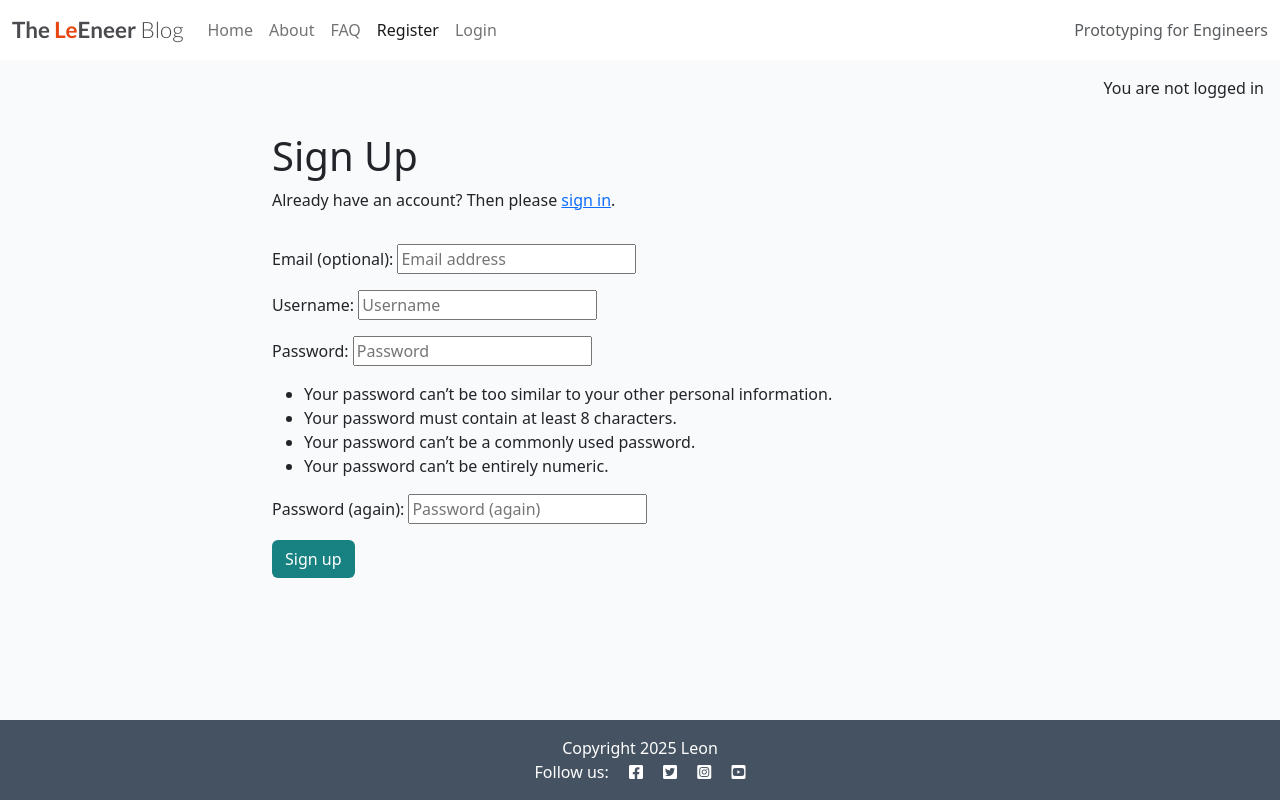
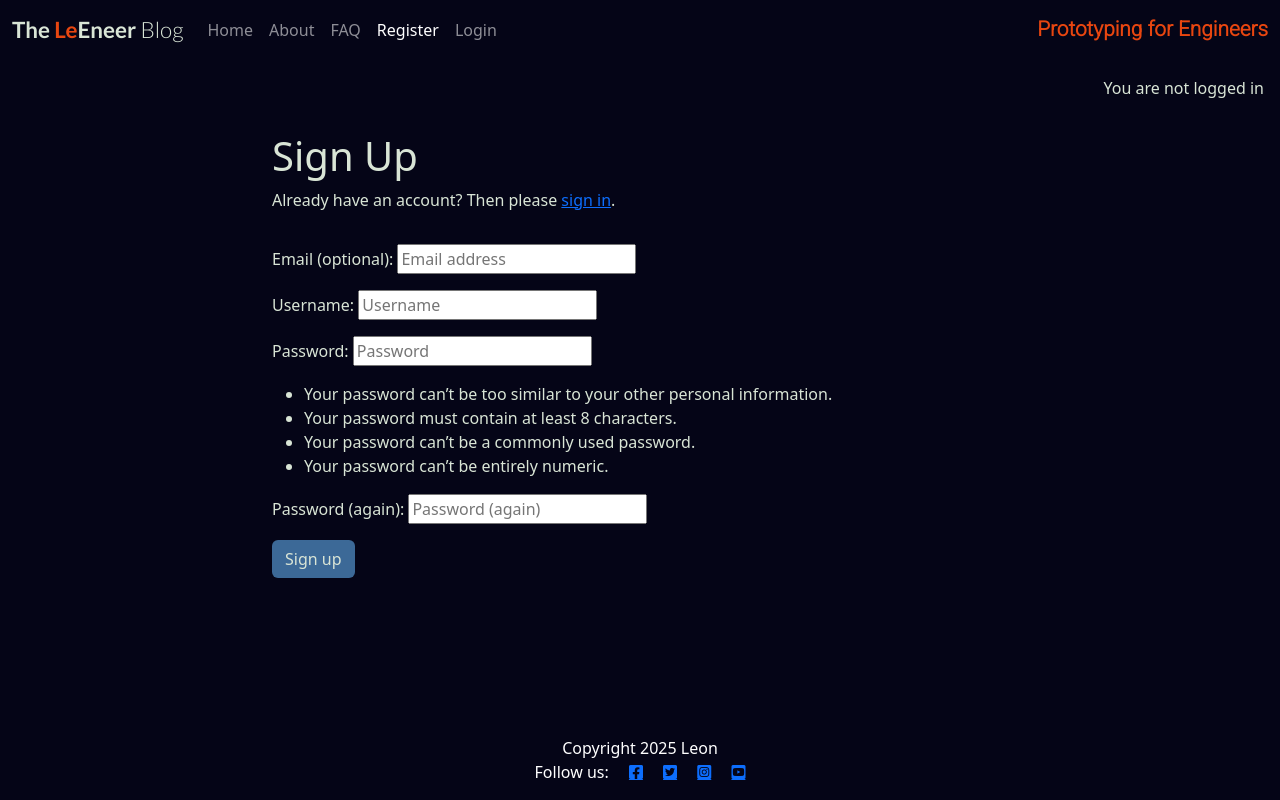
Before and after one commit to TheBlep/Le_Engineer_Blog, a Django app: page /accounts/signup/ in a window 1280 px wide. Run offline with Django 4.2, Linux system fonts and the light colour scheme.

Commit message:
edit(build): Updated CSS styles and html

```diff
--- a/blog/templates/blog/index.html
+++ b/blog/templates/blog/index.html
@@ -30,7 +30,7 @@
                             </a>
 
                             <hr />
-                            <p class="card-text text-muted h6">{{ post.created_on}}
+                            <p class="card-text h6">{{ post.created_on}}
                             </p>
                         </div>
                     </div>
--- a/static/css/style.css
+++ b/static/css/style.css
@@ -1,16 +1,24 @@
 body {
-    background-color: #F9FAFC;
+    background-color: #050517;
+    color: #d9e5d6;
     }
 
     .brand {
     font-family: Lato, sans-serif;
     font-size: 1.4rem;
     font-weight: 700;
-    color: #4A4A4F;
+    color: #d9e5d6;
     }
 
     .red-o {
     color: #E84610;
+    }
+
+    .red-e {
+    font-family: Roboto, 'Times New Roman', Times, serif;
+    color: #E84610;
+    font-size: 1.3rem;
+    font-weight: 800;
     }
 
     .thin {
@@ -18,19 +26,20 @@ body {
     }
 
     .light-bg {
-    background-color: #fff;
+    background-color: #d9e5d6;
     }
 
     .dark-bg {
-    background-color: #445261;
+    background-color: #050517;
     }
 
     .main-bg {
-    background-color: #F9FAFC;
+    background-color: #050517;
     }
 
     .card {
     border: none;
+    color: #d9e5d6;
     background-color: transparent;
     }
 
@@ -43,7 +52,7 @@ body {
     bottom: 5%;
     min-width: 30%;
     left: -2px;
-    background-color: #188181;
+    background-color: #3c6997;
     }
 
     .scale {
@@ -52,7 +61,7 @@ body {
     }
 
     .author {
-    color: white;
+    color: #d9e5d6;
     margin: 4px;
     text-transform: uppercase;
     }
@@ -67,8 +76,8 @@ body {
     }
 
     .masthead-text {
-    background-color: #445261;
-    color: white;
+    background-color: #050517;
+    color: #d9e5d6;
     position: relative;
     }
 
@@ -84,7 +93,7 @@ body {
     right: 90%;
     height: 100%;
     width: 150%;
-    background: #445261;
+    background: #050517;
     -webkit-transform: skew(15deg);
     -moz-transform: skew(15deg);
     transform: skew(15deg);
@@ -93,7 +102,7 @@ body {
 
     .post-link {
     text-decoration: none;
-    color: #445261;
+    color: #3c6997;
     }
 
     .post-link:hover,
@@ -108,29 +117,29 @@ body {
 
     .post-subtitle {
     margin-left: 5%;
-    color: lightgray;
+    color: #d9e5d6;
     }
 
     .btn-signup,
     .btn-edit {
-    background-color: #188181;
-    color: #fff;
+    background-color: #3c6997;
+    color: #d9e5d6;
     }
 
     .btn-signup:hover,
     .btn-signup:active {
-    background-color: #fff;
-    color: #23BBBB;
+    background-color: #d9e5d6;
+    color: #3c6997;
     }
 
     .link {
-    color: #23BBBB;
+    color: #3c6997;
     text-decoration: none;
     }
 
     .link:hover,
     .link:active {
-    color: #445261;
+    color: #E84610;
     text-decoration: underline;
     }
 
@@ -141,7 +150,7 @@ body {
     }
 
     .btn-delete {
-    color: #fff;
+    color: #d9e5d6;
     background: #E84610;
     }
 
@@ -153,9 +162,9 @@ body {
     }
 
     .faded {
-    color: rgb(172, 175, 175);
+    color: #666;
     }
 
     .approval {
-    color: rgb(222, 146, 168);
+    color: #E84610;
     }
--- a/templates/base.html
+++ b/templates/base.html
@@ -35,7 +35,7 @@
 <body class="d-flex flex-column h-100 main-bg">
 
     <!-- Navigation -->
-    <nav class="navbar navbar-expand-lg navbar-light bg-white">
+    <nav class="navbar navbar-expand-lg navbar-dark">
         <div class="container-fluid">
             <a class="navbar-brand" href="{% url 'home' %}"><span class="brand">The <span class="red-o">Le</span>Eneer<span
                         class="thin"> Blog</span></span></a>
@@ -73,7 +73,7 @@
                     {% endif %}
 
                 </ul>
-                <span class="navbar-text text-muted">
+                <span class="red-e">
                     Prototyping for Engineers
                 </span>
             </div>
@@ -110,10 +110,10 @@
     <!-- Footer -->
     <footer class="footer mt-auto py-3 dark-bg">
         <p class="m-0 text-center text-white">Copyright 2025 Leon</p>
-        <p class="m-0 text-center text-white">Follow us: <i class="fab fa-facebook-square ms-3"></i>
-            <i class="fab fa-twitter-square ms-3"></i>
-            <i class="fab fa-instagram-square ms-3"></i>
-            <i class="fab fa-youtube-square ms-3"></i>
+        <p class="m-0 text-center text-white">Follow us: <a href="https://www.facebook.com/" class="fab fa-facebook-square ms-3"></a>
+            <a href="https://twitter.com/" class="fab fa-twitter-square ms-3"></a>
+            <a href="https://www.instagram.com/" class="fab fa-instagram-square ms-3"></a>
+            <a href="https://www.youtube.com/" class="fab fa-youtube-square ms-3"></a>
         </p>
     </footer>
 
--- a/templates/faq/comments.html
+++ b/templates/faq/comments.html
@@ -1,7 +1,7 @@
 <div class="container">
     <h3 class="text-center">Comments</h3>
     {% for comment in question.faqcomment_set.all %}
-        <div class="w-75 p-4 rounded-3 bg-body-tertiary m-auto border mt-3">
+        <div class="w-75 p-4 rounded-3 bg-body-tertiary m-auto border mt-3 text-dark">
             <h4>{{comment.comment}}</h4>
             posted by {% if comment.user%}{{comment.user}}{% else %}anonymous{% endif %} {{comment.post_time|timesince}} ago
         </div>
```
Also changed, not shown: about/templates/about/about.html (+6 -6 lines), templates/faq/question_detail.html (+11 -6 lines), templates/faq/questions_list.html (+12 -1 lines), 1 other file. Lines whose indentation alone changed are shown as unchanged.
